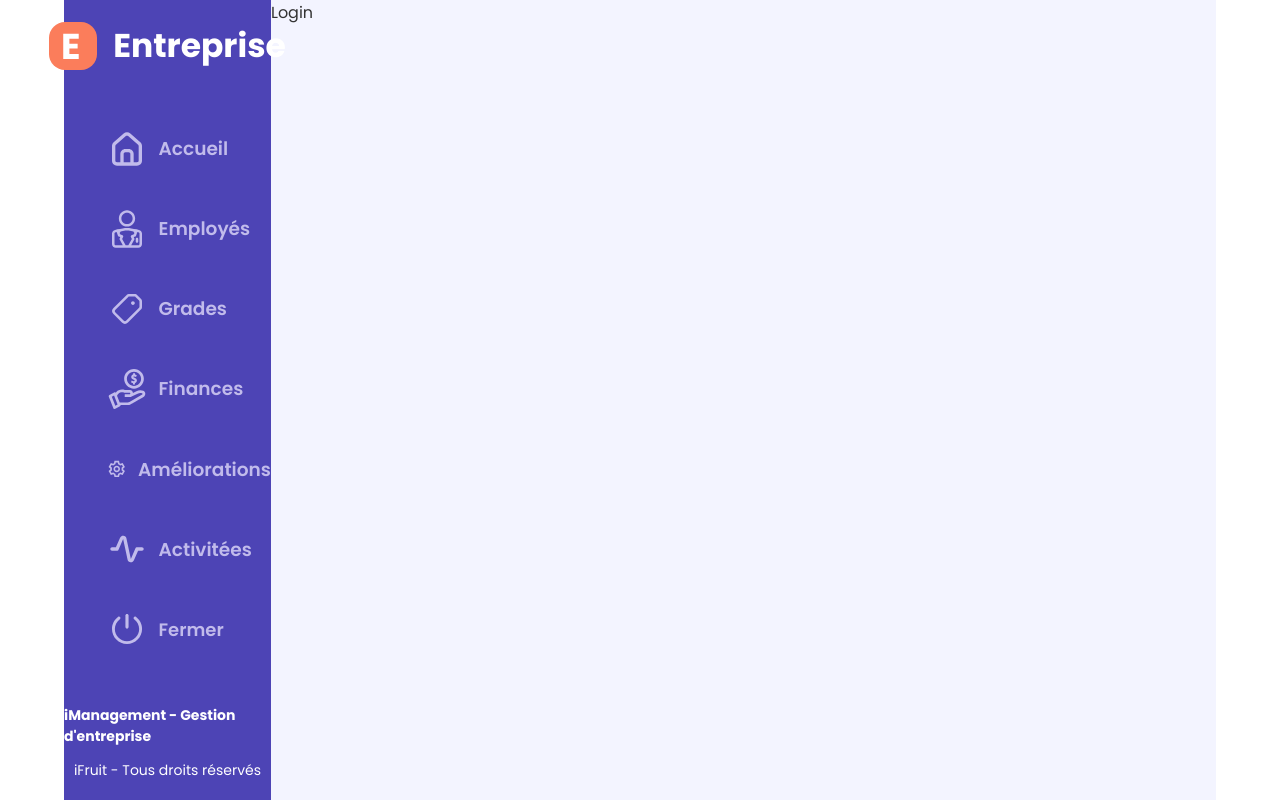
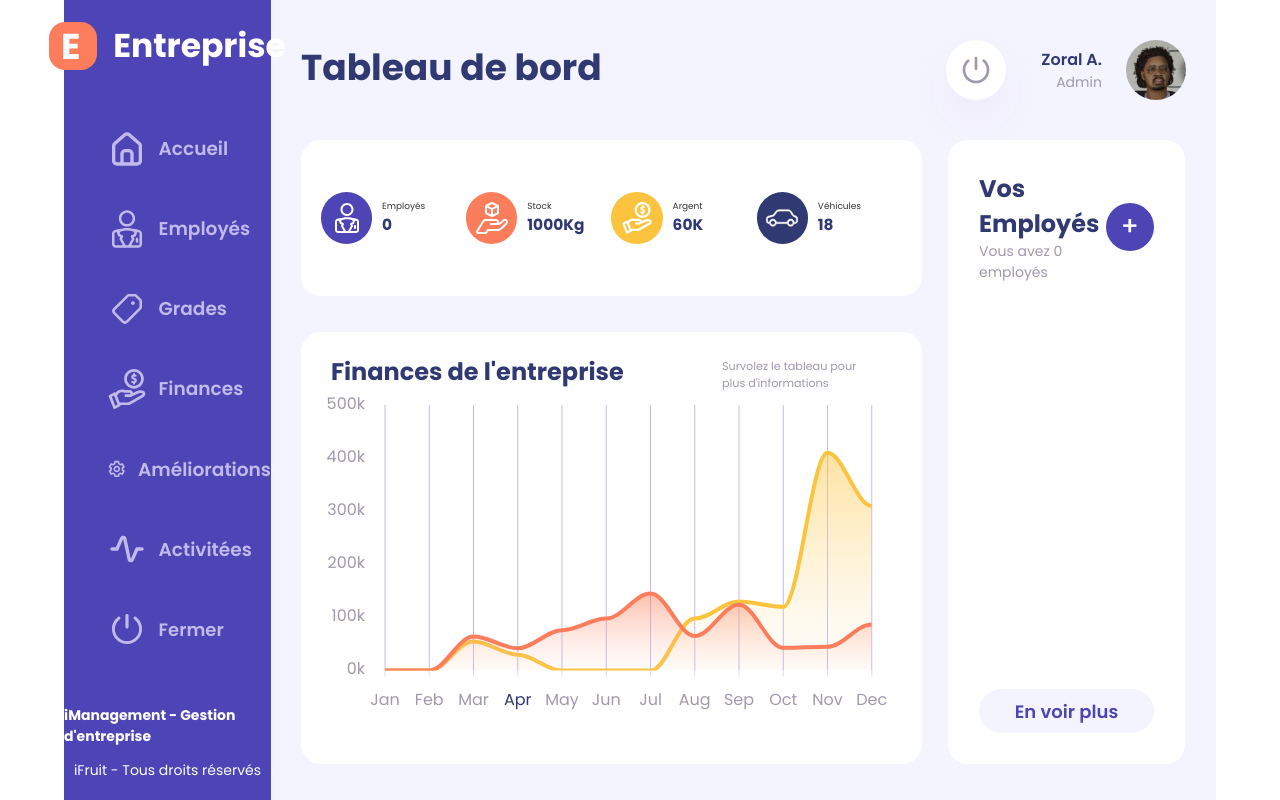
Before and after one commit to Tryade-projects/triade-dashboard, a React (Vite) app: page / in a window 1280 px wide. Built offline with nearby package versions, Linux system fonts and the light colour scheme.

Commit message:
Delete the login page and change the Home Route

```diff
--- a/src/App.jsx
+++ b/src/App.jsx
@@ -1,7 +1,6 @@
 import React, { useState, useEffect, createContext } from "react";
 import { BrowserRouter, Route, Routes } from "react-router-dom";
 import Sidebar from "./components/Sidebar/Sidebar";
-import Login from "./pages/Login/Login";
 import Home from "./pages/Home/Home";
 import Employees from "./pages/Employees/Employees";
 import Ranks from "./pages/Ranks/Ranks";
@@ -44,7 +43,7 @@ function App() {
         <BrowserRouter>
           <Sidebar />
           <Routes>
-            <Route path="/" element={<Login />} />
+            <Route path="/" element={<Home employees={employees} />} />
             <Route path="/home" element={<Home employees={employees} />} />
             <Route
               path="/employees/*"
--- a/src/components/Sidebar/Sidebar.jsx
+++ b/src/components/Sidebar/Sidebar.jsx
@@ -1,7 +1,7 @@
 import React, { useState, useEffect } from "react";
 import { NavLink, useLocation } from "react-router-dom";
 import Logo from "../../assets/logo.svg";
-import PowerOff from "../../assets/power-off.svg";
+// import PowerOff from "../../assets/power-off.svg";
 
 const colorPurple = "#4d44b5";
 const colorGray2 = "#c1bbeb";
--- a/src/pages/Login/Login.jsx
+++ /dev/null
@@ -1,7 +0,0 @@
-import React from 'react';
-
-const Login = () => {
-  return <div>Login</div>;
-};
-
-export default Login;
```
Also changed, not shown: src/pages/Login/_login.scss (deleted).
